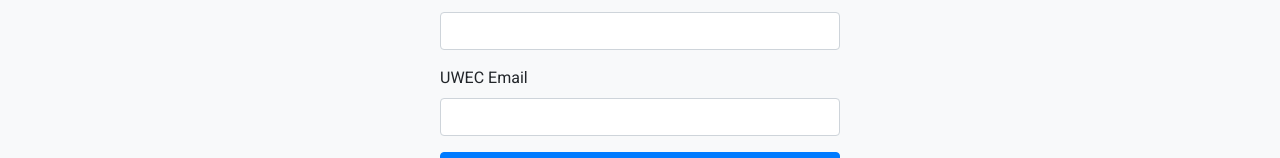
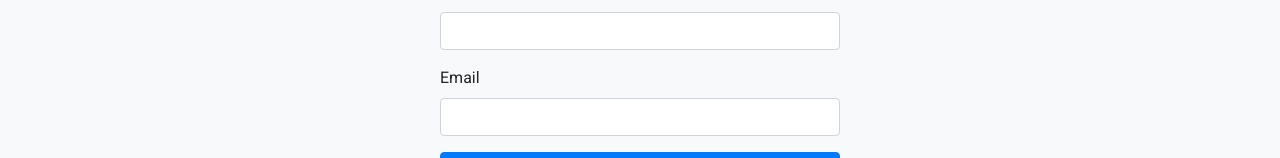
Before and after one commit to uwec-innovation-labs/parkingNotifier, a React (Create React App) app in the folder frontend/: page /register in a window 1280 px wide. Shown: the part 162-320 px from the top of the page. Built offline with nearby package versions, Linux system fonts and the light colour scheme.

Commit message:
Changed form label from "UWEC Email" to "Email"

```diff
--- a/frontend/src/components/Register.js
+++ b/frontend/src/components/Register.js
@@ -47,7 +47,7 @@
                 />
               </div>
               <div className="form-group">
-                <label htmlFor="email"> UWEC Email </label>
+                <label htmlFor="email"> Email </label>
                 <input
                   type="email"
                   className="form-control"
```
